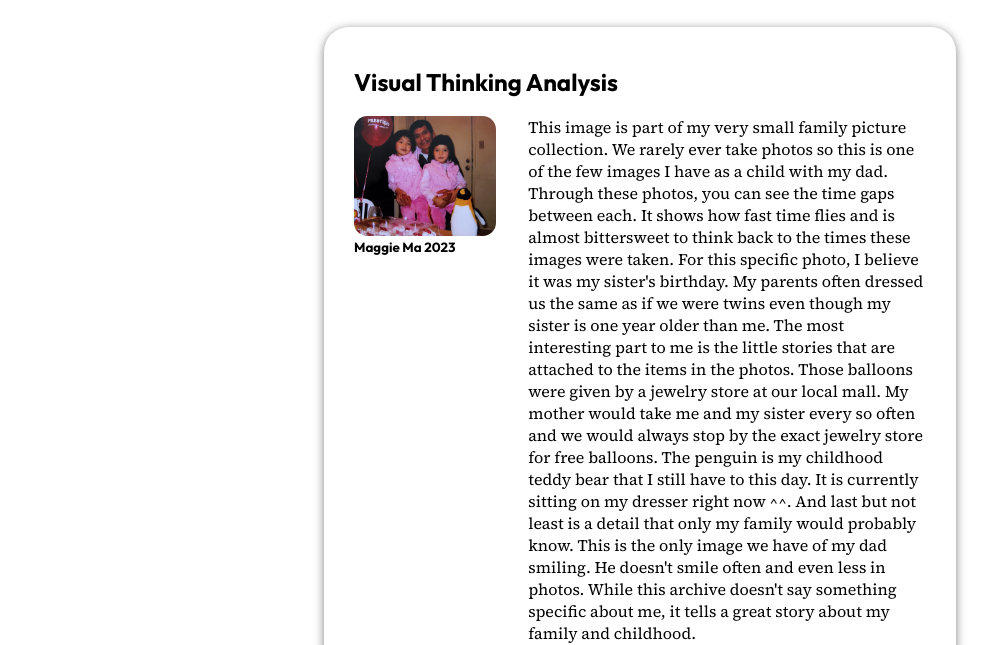
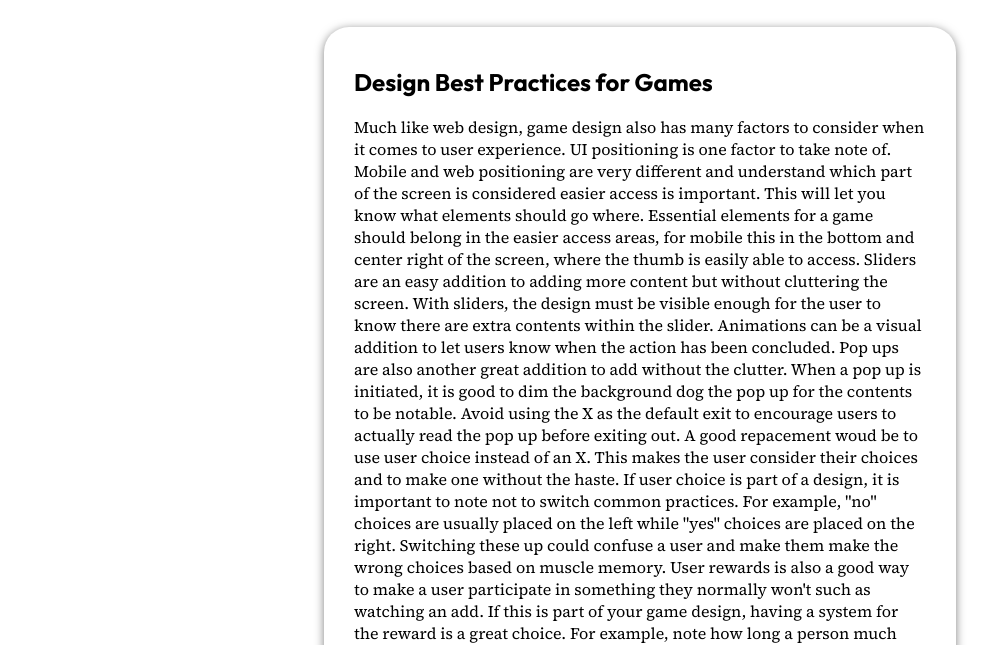
Before and after one commit to myuma24/des157a, a plain HTML site: page journal/index.html in a window 1280 px wide. Shown: the part 309-954 px from the top of the page, without its empty margins (0-1005 px from the left). Drawn offline with Linux system fonts and the light colour scheme.

Commit message:
learning journal

```diff
--- a/journal/index.html
+++ b/journal/index.html
@@ -20,6 +20,26 @@
             <h1>Design Learning Journal</h1>
             <p>A collection of content to reflect on what I have learned, or are currently learning in class. </p>
         </section>
+
+        <article id = "artice5">
+            <h1>Design Best Practices for Games</h1>
+            <p>
+                Much like web design, game design also has many factors to consider when it comes to user experience. UI positioning is one factor to take note of. Mobile and web positioning are very different and understand which part of the screen is considered easier access is important. This will let you know what elements should go where. Essential elements for a game should belong in the easier access areas, for mobile this in the bottom and center right of the screen, where the thumb is easily able to access.
+
+                Sliders are an easy addition to adding more content but without cluttering the screen. With sliders, the design must be visible enough for the user to know there are extra contents within the slider. Animations can be a visual addition to let users know when the action has been concluded.
+
+                Pop ups are also another great addition to add without the clutter. When a pop up is initiated, it is good to dim the background dog the pop up for the contents to be notable. Avoid using the X as the default exit to encourage users to actually read the pop up before exiting out. A good repacement woud be to use user choice instead of an X. This makes the user consider their choices and to make one without the haste.
+
+                If user choice is part of a design, it is important to note not to switch common practices. For example, "no" choices are usually placed on the left while "yes" choices are placed on the right. Switching these up could confuse a user and make them make the wrong choices based on muscle memory.
+
+                User rewards is also a good way to make a user participate in something they normally won't such as watching an add. If this is part of your game design, having a system for the reward is a great choice. For example, note how long a person much watch an ad before gain their reward or if it is only a one time opportunity.
+
+                Other design practices to take account for is if your game has draggable objects, make sure the image used isn't the entire image but rather the subjects within the image. Having intro videos shouldn't be repetative and give the option to skip or rewatched when the user wants. Skip buttons should also be visible to the eyes and not super tiny. This can make it difficult to actually press the buttons. These are some UI UX best practices when it comes to game design.
+
+
+            </p>
+
+        </article>
 
         <article id = "article4">
             <h1>Visual Thinking Analysis</h1>
```
